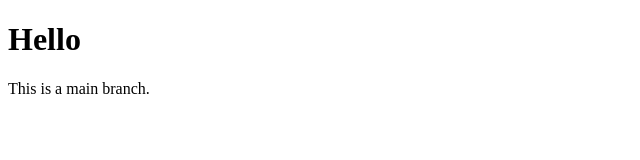
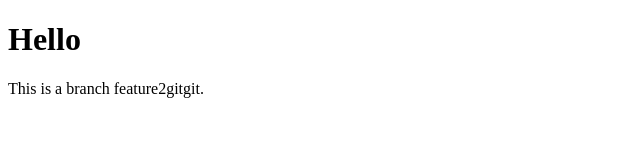
Before and after one commit to AlexaVas/first_day, a plain HTML site: page index.html in a window 1280 px wide. Shown: the full height of the page, 0-640 px from the left. Drawn offline with Linux system fonts and the light colour scheme.

Commit message:
Adding initial file for feature2

```diff
--- a/index.html
+++ b/index.html
@@ -8,7 +8,7 @@
 </head>
 <body>
     <h1>Hello</h1>
-    <p>This is a main branch.</p>
+    <p>This is a branch feature2gitgit.</p>
 
 </body>
 </html>
```
